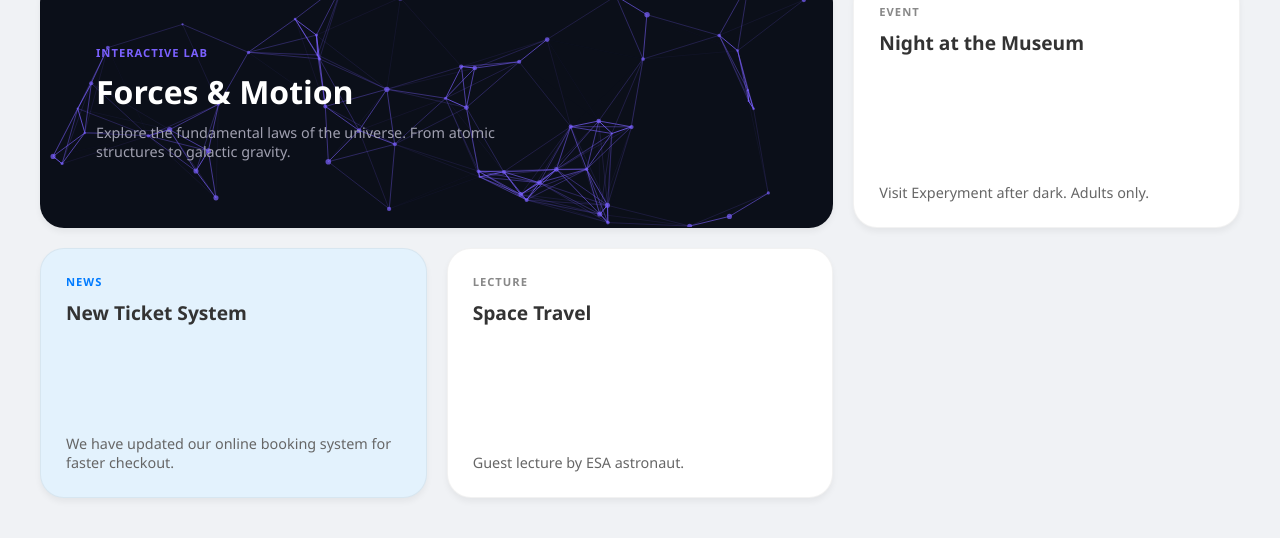
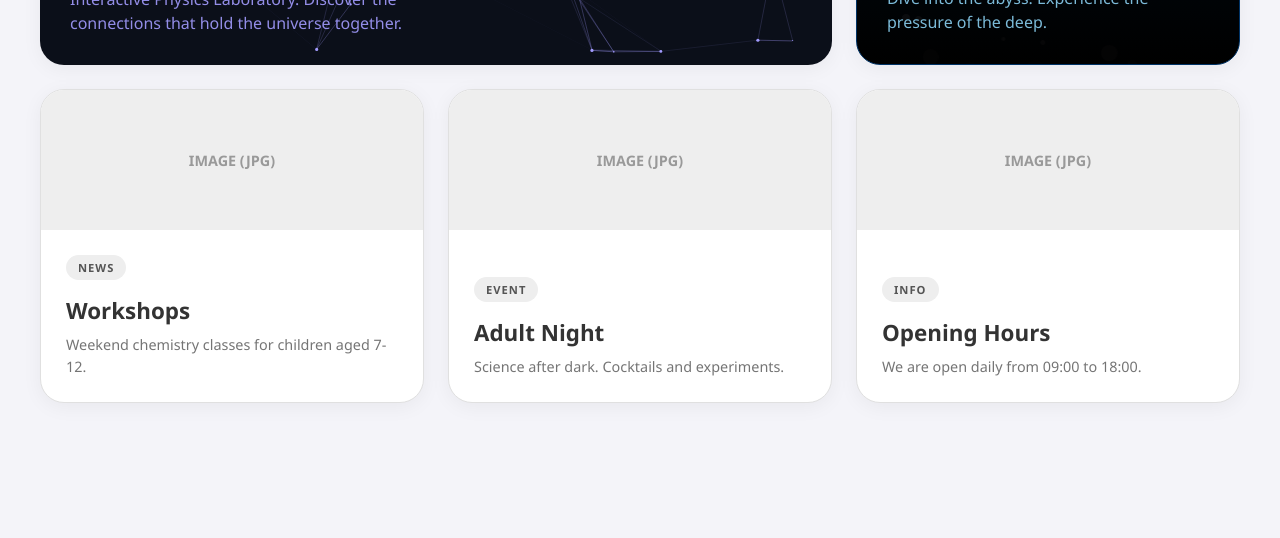
Before and after one commit to ZbigniewSmierzchala/featured_exhibition, a plain HTML site: page bento_ carusell.html in a window 1280 px wide. Shown: the part 647-1185 px from the top of the page. After the commit the page ends 1090 px from the top, so only its background shows below. Drawn offline with Linux system fonts and the light colour scheme.

Commit message:
new carusell

```diff
--- a/bento_ carusell.html
+++ b/bento_ carusell.html
@@ -3,257 +3,305 @@
 <head>
     <meta charset="UTF-8">
     <meta name="viewport" content="width=device-width, initial-scale=1.0">
-    <title>Experyment - Modern Bento Grid</title>
+    <title>Experyment Gdynia - Modern Grid Layout</title>
     <style>
-        /* RESET */
-        * { box-sizing: border-box; margin: 0; padding: 0; }
-        body { font-family: 'Segoe UI', sans-serif; background: #f0f2f5; padding: 40px; }
+        /* --- RESET & BASE STYLES --- */
+        * { margin: 0; padding: 0; box-sizing: border-box; }
+        body {
+            font-family: 'Segoe UI', Roboto, Helvetica, Arial, sans-serif;
+            background-color: #f4f4f9;
+            color: #333;
+            padding: 40px;
+        }
 
-        h3 { margin-bottom: 20px; color: #333; }
+        /* HEADER SIMULATION */
+        header {
+            max-width: 1200px;
+            margin: 0 auto 30px auto;
+            display: flex;
+            justify-content: space-between;
+            align-items: flex-end;
+        }
+        h1 { font-size: 1.8rem; color: #111; font-weight: 800; letter-spacing: -1px; }
+        .sub-header { color: #666; font-size: 0.9rem; }
 
-        /* BENTO GRID CONTAINER */
-        .bento-grid {
+        /* --- BENTO GRID LAYOUT --- */
+        .grid-container {
             display: grid;
-            /* 3 columns on desktop */
-            grid-template-columns: repeat(3, 1fr);
-            /* Auto rows */
-            grid-auto-rows: 250px;
-            gap: 20px;
+            grid-template-columns: repeat(3, 1fr); /* 3 Equal Columns */
+            grid-template-rows: repeat(2, 280px); /* 2 Rows of fixed height */
+            gap: 24px;
             max-width: 1200px;
             margin: 0 auto;
         }
 
-        /* CARD STYLES */
+        /* --- CARD BASE --- */
         .card {
             background: white;
             border-radius: 24px;
-            padding: 25px;
+            overflow: hidden;
             position: relative;
-            overflow: hidden;
+            box-shadow: 0 4px 20px rgba(0,0,0,0.05);
+            transition: transform 0.3s ease, box-shadow 0.3s ease;
             display: flex;
             flex-direction: column;
-            justify-content: space-between;
-            transition: transform 0.3s ease, box-shadow 0.3s ease;
-            box-shadow: 0 4px 6px rgba(0,0,0,0.05);
-            border: 1px solid rgba(0,0,0,0.05);
+            justify-content: flex-end; /* Text at bottom */
         }
 
         .card:hover {
             transform: translateY(-5px);
-            box-shadow: 0 20px 40px rgba(0,0,0,0.1);
+            box-shadow: 0 15px 40px rgba(0,0,0,0.1);
         }
 
-        /* TYPOGRAPHY */
-        .card h4 { font-size: 1.2rem; margin-bottom: 5px; color: #333; }
-        .card p { font-size: 0.9rem; color: #666; }
-        .tag {
-            font-size: 0.7rem; font-weight: bold; text-transform: uppercase;
-            letter-spacing: 1px; color: #888; margin-bottom: 10px; display: block;
+        /* Text Content Styling inside cards */
+        .card-content {
+            position: relative;
+            z-index: 10;
+            padding: 30px;
+            pointer-events: none; /* Let clicks pass through to animation if needed */
         }
 
-        /* --- THE FEATURED CARD (WATER) --- */
-        .card.featured {
-            /* Spans 2 columns and 2 rows (BIG) */
-            grid-column: span 2;
-            grid-row: span 2;
+        .tag {
+            display: inline-block;
+            padding: 5px 12px;
+            border-radius: 20px;
+            font-size: 0.7rem;
+            font-weight: 700;
+            text-transform: uppercase;
+            letter-spacing: 1px;
+            margin-bottom: 15px;
+            background: rgba(255,255,255,0.2);
+            backdrop-filter: blur(5px);
+        }
+
+        h2 { font-size: 2rem; margin-bottom: 10px; line-height: 1.1; }
+        h3 { font-size: 1.4rem; margin-bottom: 8px; color: #333; }
+        p { font-size: 1rem; opacity: 0.9; line-height: 1.5; }
+
+        /* --- 1. FEATURE CARD: PHYSICS (The Network) --- */
+        .card.physics-hero {
+            grid-column: span 2; /* Takes 2 columns */
+            grid-row: span 2;    /* Takes 2 rows (BIG) */
+            background: #0b0f19; /* Deep Space Black */
+            color: white;
+        }
+        .card.physics-hero h2 { font-size: 3rem; background: linear-gradient(to right, #fff, #a29bfe); -webkit-background-clip: text; -webkit-text-fill-color: transparent; }
+        .card.physics-hero p { color: #a29bfe; max-width: 400px; }
+        .card.physics-hero .tag { color: #a29bfe; border: 1px solid rgba(162, 155, 254, 0.3); }
+
+        /* Canvas for Physics */
+        canvas#physicsCanvas {
+            position: absolute; top: 0; left: 0; width: 100%; height: 100%; z-index: 1;
+        }
+
+
+        /* --- 2. SECONDARY CARD: OCEAN (Water) --- */
+        .card.ocean-tall {
+            grid-column: span 1; /* Takes 1 column */
+            grid-row: span 2;    /* Takes 2 rows (Tall sidebar) */
             background: linear-gradient(to bottom, #001e36, #000);
             color: white;
-            justify-content: flex-end; /* Text at bottom */
-            border: 1px solid #004e7a;
+            border: 1px solid #003366;
+        }
+        .card.ocean-tall h2 { font-size: 2.2rem; background: linear-gradient(to right, #fff, #00d2ff); -webkit-background-clip: text; -webkit-text-fill-color: transparent; }
+        .card.ocean-tall p { color: #89cff0; }
+        .card.ocean-tall .tag { color: #00d2ff; border: 1px solid rgba(0, 210, 255, 0.3); }
+
+        /* Ocean Animation Layers */
+        .bubbles-container { position: absolute; top:0; left:0; width:100%; height:100%; z-index: 1; pointer-events: none; }
+        .bubble {
+            position: absolute; bottom: -20px;
+            background: rgba(255, 255, 255, 0.2);
+            border-radius: 50%;
+            animation: rise 8s infinite ease-in;
+        }
+        @keyframes rise {
+            0% { bottom: -20px; opacity: 0; transform: translateX(0); }
+            50% { opacity: 0.6; }
+            100% { bottom: 100%; opacity: 0; transform: translateX(20px); }
         }
 
-        .card.featured h4 { color: white; font-size: 2.5rem; }
-        .card.featured p { color: #ccc; font-size: 1.1rem; max-width: 80%; }
-        .card.featured .tag { color: #00d2ff; }
 
-        /* ANIMATION FOR WATER (Scoped) */
-        .water-fx {
-            position: absolute; top: 0; left: 0; width: 100%; height: 100%;
-            z-index: 0; pointer-events: none;
+        /* --- 3. STATIC CARDS (Standard) --- */
+        .card.static {
+            grid-column: span 1;
+            grid-row: span 1; /* Standard square size */
+            background: white;
+            color: #222;
+            justify-content: space-between;
+            border: 1px solid #e0e0e0;
         }
-        .card.featured .content { position: relative; z-index: 2; }
+        .card.static .card-content { color: #333; padding: 25px; }
+        .card.static .tag { background: #eee; color: #555; }
+        .card.static p { color: #666; font-size: 0.9rem; }
 
-        .bubble {
-            position: absolute; bottom: -20px;
-            background: rgba(255, 255, 255, 0.3); border-radius: 50%;
-            width: var(--size); height: var(--size); left: var(--left);
-            animation: rise var(--duration) ease-in infinite;
-        }
-        @keyframes rise {
-            0% { bottom: -20px; opacity: 0; }
-            50% { opacity: 0.8; }
-            100% { bottom: 110%; opacity: 0; }
+        /* Fake Image Top for Static Cards */
+        .img-placeholder {
+            width: 100%;
+            height: 140px;
+            background: #eee;
+            display: flex; align-items: center; justify-content: center;
+            color: #999; font-weight: bold; font-size: 0.9rem;
         }
 
-        /* RESPONSIVE: On mobile, everything is 1 column */
-        @media (max-width: 768px) {
-            .bento-grid { grid-template-columns: 1fr; grid-auto-rows: auto; }
-            .card.featured { grid-column: span 1; grid-row: span 1; min-height: 400px; }
-            .card { min-height: 200px; }
+
+        /* --- RESPONSIVE --- */
+        @media (max-width: 900px) {
+            .grid-container { grid-template-columns: 1fr; grid-template-rows: auto; }
+            .card.physics-hero { grid-column: span 1; height: 400px; }
+            .card.ocean-tall { grid-column: span 1; height: 350px; }
+            .card.static { height: 300px; }
         }
     </style>
 </head>
 <body>
 
-    <h3>Exhibitions & News (Bento Layout)</h3>
+    <header>
+        <div>
+            <h1>EXPERYMENT GDYNIA</h1>
+            <div class="sub-header">Science Centre • Exhibitions • Events</div>
+        </div>
+    </header>
 
-    <div class="bento-grid">
+    <!-- THE BENTO GRID -->
+    <div class="grid-container">
 
-        <!-- 1. FEATURED ANIMATED CARD (Big) -->
-        <div class="card featured">
-            <div class="water-fx" id="water-fx"></div>
-            <div class="content">
-                <span class="tag">Main Exhibition</span>
-                <h4>Tajemnice Głębin</h4>
-                <p>Dive into the abyss. Experience the crushing pressure and beautiful light of the deep ocean.</p>
+        <!-- 1. HERO: PHYSICS (Animated Network) -->
+        <div class="card physics-hero">
+            <canvas id="physicsCanvas"></canvas>
+            <div class="card-content">
+                <span class="tag">New Exhibition</span>
+                <h2>INVISIBLE FORCES</h2>
+                <p>Interactive Physics Laboratory. Discover the connections that hold the universe together.</p>
             </div>
         </div>
 
-        <!-- PHYSICS CARD (Standard Size or Wide) -->
-<div class="card physics-theme" style="grid-column: span 2; position: relative; overflow: hidden; background: #0b0f19; color: white;">
-
-    <!-- The Canvas for the Animation -->
-    <canvas id="physicsCanvas" style="position: absolute; top: 0; left: 0; width: 100%; height: 100%; z-index: 1;"></canvas>
-
-    <!-- Content on top -->
-    <div style="position: relative; z-index: 2; height: 100%; display: flex; flex-direction: column; justify-content: center; padding: 30px; pointer-events: none;">
-        <span class="tag" style="color: #7b61ff; border-color: #7b61ff;">Interactive Lab</span>
-        <h4 style="font-size: 2rem; color: #fff; margin-bottom: 10px;">Forces & Motion</h4>
-        <p style="color: #a0a0b0; max-width: 60%;">
-            Explore the fundamental laws of the universe. From atomic structures to galactic gravity.
-        </p>
+        <!-- 2. SECONDARY: OCEAN (Animated Water) -->
+        <div class="card ocean-tall">
+            <div class="bubbles-container" id="bubbles"></div>
+            <div class="card-content">
+                <span class="tag">Featured</span>
+                <h2>TAJEMNICE<br>GŁĘBIN</h2>
+                <p>Dive into the abyss. Experience the pressure of the deep.</p>
             </div>
         </div>
 
+        <!-- 3. STATIC: News -->
+        <div class="card static">
+            <div class="img-placeholder">IMAGE (JPG)</div>
+            <div class="card-content">
+                <span class="tag">News</span>
+                <h3>Workshops</h3>
+                <p>Weekend chemistry classes for children aged 7-12.</p>
+            </div>
+        </div>
+
+        <!-- 4. STATIC: Event -->
+        <div class="card static">
+            <div class="img-placeholder">IMAGE (JPG)</div>
+            <div class="card-content">
+                <span class="tag">Event</span>
+                <h3>Adult Night</h3>
+                <p>Science after dark. Cocktails and experiments.</p>
+            </div>
+        </div>
+
+        <!-- 5. STATIC: Info -->
+        <div class="card static">
+            <div class="img-placeholder">IMAGE (JPG)</div>
+            <div class="card-content">
+                <span class="tag">Info</span>
+                <h3>Opening Hours</h3>
+                <p>We are open daily from 09:00 to 18:00.</p>
+            </div>
+        </div>
+
+    </div>
+
+    <!-- SCRIPTS -->
     <script>
-    // PHYSICS ANIMATION SCRIPT
-    (function(){
+        /* --- 1. PHYSICS NETWORK SCRIPT --- */
+        (function() {
             const canvas = document.getElementById('physicsCanvas');
             const ctx = canvas.getContext('2d');
-        let width, height;
-        let particles = [];
+            let w, h, particles = [];
+            const particleCount = 80;
+            const connectionDist = 120;
 
-        // Configuration
-        const particleCount = 60; // Number of atoms
-        const connectionDistance = 100; // Distance to draw line
-        const moveSpeed = 0.5;
-
-        // Resize handling
             function resize() {
-            width = canvas.width = canvas.offsetWidth;
-            height = canvas.height = canvas.offsetHeight;
+                w = canvas.width = canvas.offsetWidth;
+                h = canvas.height = canvas.offsetHeight;
             }
             window.addEventListener('resize', resize);
-        resize();
+            resize(); // Init size
 
-        // Particle Class
             class Particle {
                 constructor() {
-                this.x = Math.random() * width;
-                this.y = Math.random() * height;
-                this.vx = (Math.random() - 0.5) * moveSpeed;
-                this.vy = (Math.random() - 0.5) * moveSpeed;
-                this.size = Math.random() * 2 + 1;
+                    this.x = Math.random() * w;
+                    this.y = Math.random() * h;
+                    this.vx = (Math.random() - 0.5) * 0.8;
+                    this.vy = (Math.random() - 0.5) * 0.8;
+                    this.size = Math.random() * 2;
                 }
-
                 update() {
                     this.x += this.vx;
                     this.y += this.vy;
-
-                // Bounce off walls
-                if (this.x < 0 || this.x > width) this.vx *= -1;
-                if (this.y < 0 || this.y > height) this.vy *= -1;
+                    if(this.x < 0 || this.x > w) this.vx *= -1;
+                    if(this.y < 0 || this.y > h) this.vy *= -1;
                 }
-
                 draw() {
                     ctx.beginPath();
-                ctx.arc(this.x, this.y, this.size, 0, Math.PI * 2);
-                ctx.fillStyle = 'rgba(123, 97, 255, 0.7)'; // Purple physics color
+                    ctx.arc(this.x, this.y, this.size, 0, Math.PI*2);
+                    ctx.fillStyle = '#a29bfe';
                     ctx.fill();
                 }
             }
 
-        // Initialize
-        for (let i = 0; i < particleCount; i++) {
-            particles.push(new Particle());
-        }
+            for(let i=0; i<particleCount; i++) particles.push(new Particle());
 
-        // Animation Loop
             function animate() {
-            ctx.clearRect(0, 0, width, height);
-
-            // Update and draw particles
+                ctx.clearRect(0,0,w,h);
                 particles.forEach((p, index) => {
                     p.update();
                     p.draw();
-
-                // Draw Connections (The "Physics" part)
-                for (let j = index + 1; j < particles.length; j++) {
-                    const p2 = particles[j];
-                    const dx = p.x - p2.x;
-                    const dy = p.y - p2.y;
-                    const distance = Math.sqrt(dx * dx + dy * dy);
-
-                    if (distance < connectionDistance) {
+                    // Draw connections
+                    for(let j=index+1; j<particles.length; j++){
+                        let p2 = particles[j];
+                        let dx = p.x - p2.x;
+                        let dy = p.y - p2.y;
+                        let dist = Math.sqrt(dx*dx + dy*dy);
+                        if(dist < connectionDist){
                             ctx.beginPath();
-                        ctx.strokeStyle = `rgba(123, 97, 255, ${1 - distance/connectionDistance})`;
-                        ctx.lineWidth = 1;
+                            ctx.strokeStyle = `rgba(162, 155, 254, ${1 - dist/connectionDist})`;
+                            ctx.lineWidth = 0.5;
                             ctx.moveTo(p.x, p.y);
                             ctx.lineTo(p2.x, p2.y);
                             ctx.stroke();
                         }
                     }
                 });
-
                 requestAnimationFrame(animate);
             }
-
             animate();
         })();
-</script>
 
-        <!-- 3. STANDARD CARD -->
-        <div class="card">
-            <div>
-                <span class="tag">Event</span>
-                <h4>Night at the Museum</h4>
-            </div>
-            <p>Visit Experyment after dark. Adults only.</p>
-        </div>
+        /* --- 2. OCEAN BUBBLE SCRIPT --- */
+        (function() {
+            const container = document.getElementById('bubbles');
+            const bubbleCount = 20;
 
-        <!-- 4. WIDE STANDARD CARD -->
-        <div class="card" style="background: #e3f2fd;">
-            <div>
-                <span class="tag" style="color: #007bff">News</span>
-                <h4>New Ticket System</h4>
-            </div>
-            <p>We have updated our online booking system for faster checkout.</p>
-        </div>
-
-         <!-- 5. STANDARD CARD -->
-         <div class="card">
-            <div>
-                <span class="tag">Lecture</span>
-                <h4>Space Travel</h4>
-            </div>
-            <p>Guest lecture by ESA astronaut.</p>
-        </div>
-
-    </div>
-
-    <script>
-        // Bubble Logic
-        const container = document.getElementById('water-fx');
-        for(let i=0; i<30; i++) {
+            for(let i=0; i<bubbleCount; i++){
                 let b = document.createElement('div');
                 b.className = 'bubble';
-            b.style.setProperty('--size', Math.random()*15+5+'px');
-            b.style.setProperty('--left', Math.random()*100+'%');
-            b.style.setProperty('--duration', Math.random()*5+5+'s');
-            b.style.animationDelay = Math.random()*5+'s';
+                let size = Math.random() * 15 + 4 + 'px';
+                b.style.width = size;
+                b.style.height = size;
+                b.style.left = Math.random() * 100 + '%';
+                b.style.animationDuration = (Math.random() * 5 + 5) + 's';
+                b.style.animationDelay = (Math.random() * 5) + 's';
                 container.appendChild(b);
             }
+        })();
     </script>
-
 </body>
 </html>
```
Also changed, not shown: archiv/bento_ carusell.html (added, +259 -0 lines). Lines whose indentation alone changed are shown as unchanged.
